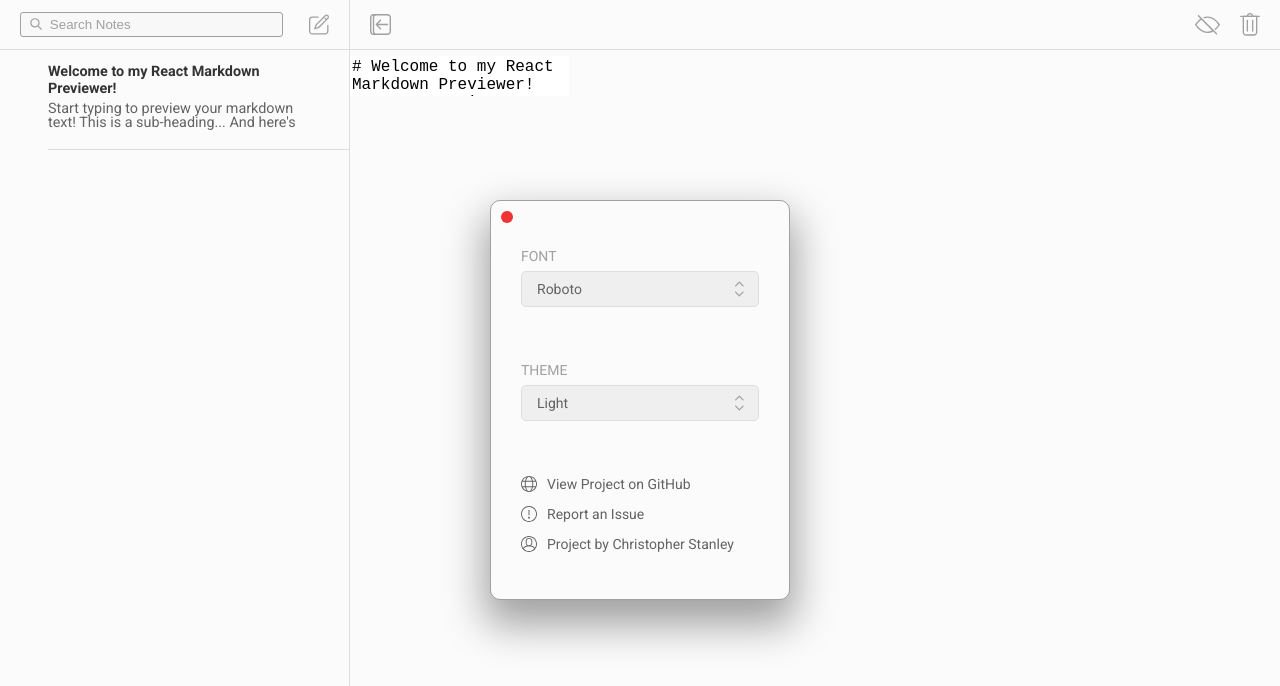
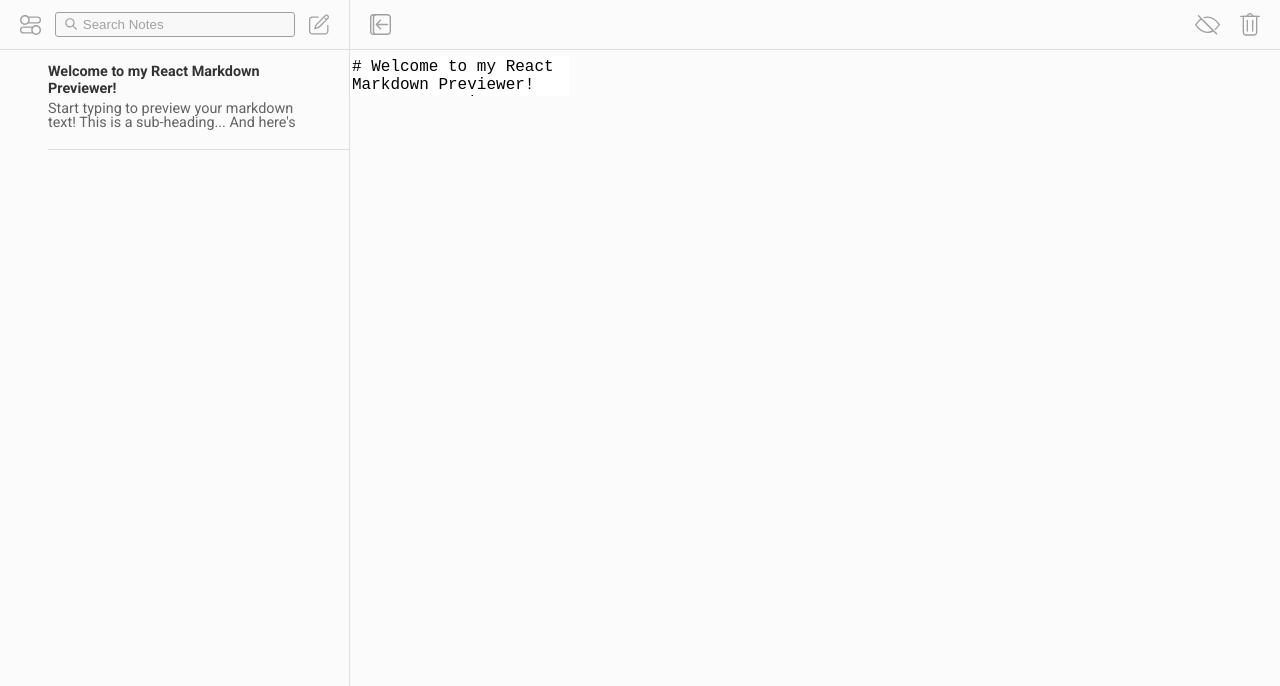
Before and after one commit to CBStanley12/easynote, a React (Create React App) app: page / in a window 1280 px wide. Shown: the top 686 px of the page. Built offline with nearby package versions, Linux system fonts and the light colour scheme.

Commit message:
refactor: toggle menu visibility on button click

```diff
--- a/src/components/App/App.js
+++ b/src/components/App/App.js
@@ -18,7 +18,7 @@ class App extends Component {
       ],
       activeNote: "_jig5f12qvx",
       isPreviewDisplayed: false,
-      isMenuDisplayed: false,
+      isMenuActive: false,
       settings: {
         theme: "system",
         font: "serif",
@@ -137,7 +137,7 @@ class App extends Component {
   // Function to toggle the menu
   toggleMenu() {
     this.setState({
-      isMenuDisplayed: !this.state.isMenuDisplayed,
+      isMenuActive: !this.state.isMenuActive
     });
   }
 
@@ -237,7 +237,7 @@ class App extends Component {
     const {
       notes,
       activeNote,
-      isMenuDisplayed,
+      isMenuActive,
       isPreviewDisplayed,
       settings,
     } = this.state;
@@ -274,7 +274,8 @@ class App extends Component {
     return (
       <div id="theme" data-theme={settings.theme} data-font={settings.font}>
         <Menu
-          isMenuDisplayed={isMenuDisplayed}
+          isActive={isMenuActive}
+		  toggleMenu={toggleMenu}
           theme={settings.theme}
           font={settings.font}
           changeTheme={changeTheme}
@@ -282,7 +283,7 @@ class App extends Component {
         />
         <div
           className="layout-overlay"
-          data-display={isMenuDisplayed ? "is-active" : "is-hidden"}
+          //data-display={isMenuDisplayed ? "is-active" : "is-hidden"}
           onClick={toggleMenu}
         ></div>
         <div className="layout-container">
--- a/src/components/Button/index.js
+++ b/src/components/Button/index.js
@@ -7,6 +7,7 @@ import {ReactComponent as MarkdownHideIcon} from '../SVG/markdown-hide.svg';
 import {ReactComponent as MarkdownShowIcon} from '../SVG/markdown-show.svg';
 import {ReactComponent as DeleteIcon} from '../SVG/delete.svg';
 import {ReactComponent as CloseIcon} from '../SVG/close.svg';
+import {ReactComponent as MenuIcon} from '../SVG/menu.svg';
 
 const ICONS = {
 	create: <CreateIcon />,
@@ -16,6 +17,7 @@ const ICONS = {
 	markdownShow: <MarkdownShowIcon />,
 	delete: <DeleteIcon />,
 	close: <CloseIcon />,
+	menu: <MenuIcon />,
 };
 
 const Button = ({ cls, click, label, tabIndex, icon }) => {
--- a/src/components/Header/index.js
+++ b/src/components/Header/index.js
@@ -5,10 +5,10 @@ import Button from '../Button';
 const Header = ({ togglePreview, deleteNote, isPreviewDisplayed }) => {
     return (
         <header className="l-header header" data-theme="light">
-			<Button cls="btn--left" click={toggleSidebar} label="Hide Sidebar" tabIndex="3" icon="sidebarHide" />
+			<Button cls="btn--left" click={toggleSidebar} label="Hide Sidebar" tabIndex="4" icon="sidebarHide" />
             <div className="header_icons">
-				<Button cls="btn--right" click={togglePreview} label="Toggle Preview" tabIndex="4" icon="markdownShow" />
-				<Button cls="btn--right" click={deleteNote} label="Delete Note" tabIndex="5" icon="delete" />
+				<Button cls="btn--right" click={togglePreview} label="Toggle Preview" tabIndex="5" icon="markdownShow" />
+				<Button cls="btn--right" click={deleteNote} label="Delete Note" tabIndex="6" icon="delete" />
             </div>
         </header>
     )
--- a/src/components/Menu/index.js
+++ b/src/components/Menu/index.js
@@ -6,10 +6,10 @@ import {ReactComponent as IssueIcon} from '../SVG/issue.svg';
 import {ReactComponent as UserIcon} from '../SVG/user.svg';
 import {ReactComponent as SelectIcon} from '../SVG/select.svg';
 
-const Menu = () => {
+const Menu = ({ isActive, toggleMenu }) => {
 	return (
-		<aside className="l-menu menu" data-theme="light">
-			<Button cls="btn--close" click={() => console.log('Close menu button clicked!')} label="Close Menu" tabIndex="1" icon="close" />
+		<aside className={`l-menu menu ${(isActive) ? "active" : ""}`} data-theme="light">
+			<Button cls="btn--close" click={toggleMenu} label="Close Menu" tabIndex="1" icon="close" />
 			<div className="menu_section">
 				<label htmlFor="font">FONT</label>
 				<select id="font" name="font">
--- a/src/components/Menu/styles.css
+++ b/src/components/Menu/styles.css
@@ -12,8 +12,13 @@
 	padding: 40px 30px;
 	position: absolute;
 	top: 50%;
+	visibility: hidden;
 	width: 300px;
 	z-index: 10;
+}
+
+.menu.active {
+	visibility: visible;
 }
 
 .l-menu,
--- a/src/components/Sidebar/index.js
+++ b/src/components/Sidebar/index.js
@@ -21,11 +21,12 @@ const Sidebar = ({ notes, activeNote, toggleMenu, selectNote, newNote }) => {
 	return (
 		<aside className="l-sidebar sidebar" data-theme="light">
 			<header className="sidebar_header">
+				<Button cls="btn--left" click={toggleMenu} label="Settings" tabIndex="1" icon="menu" />
 				<label className="sidebar_header-search">
-					<input type="search" placeholder="Search Notes" tabIndex="1" disabled></input>
+					<input type="search" placeholder="Search Notes" tabIndex="2" disabled></input>
 					<SearchIcon />
 				</label>
-				<Button cls="btn--right" click={() => console.log('Create note button clicked!')} label="New Note" tabIndex="2" icon="create" />
+				<Button cls="btn--right" click={() => console.log('Create note button clicked!')} label="New Note" tabIndex="3" icon="create" />
 			</header>
 			<section className="sidebar_notes">
 				{(notes.length > 0) ? notes.map(note => renderNotePreview(note)) : <h3 className="sidebar_notes--empty">No Notes</h3>}
--- a/src/components/Sidebar/styles.css
+++ b/src/components/Sidebar/styles.css
@@ -23,7 +23,7 @@
 	font-size: 0.8rem;
 	height: 100%;
 	position: relative;
-	width: 85%;
+	width: 240px;
 }
 
 .sidebar_header-search input {
```
Also changed, not shown: src/components/SVG/menu.svg (added).
